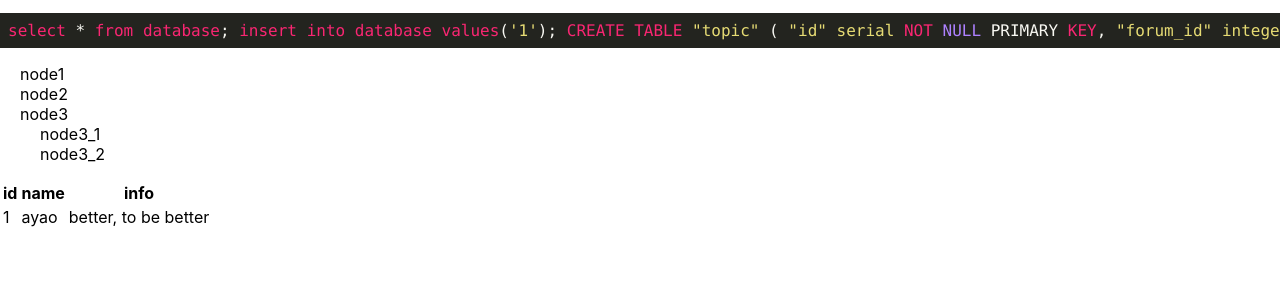
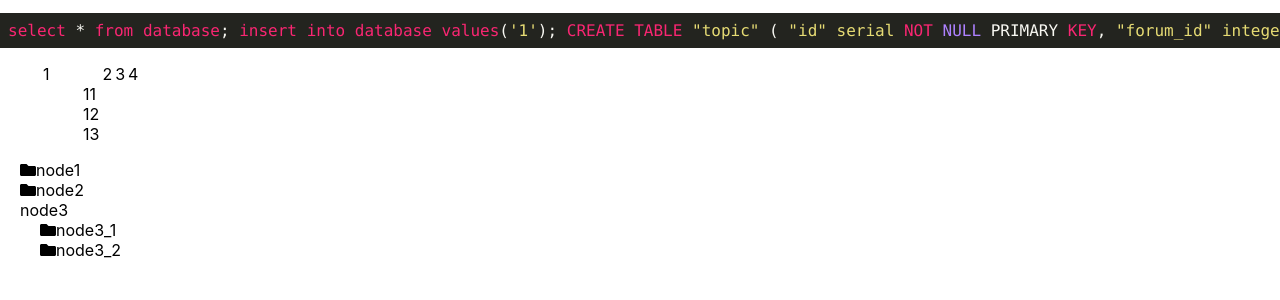
Before and after one commit to zhenjun115/react_pgadmin, a React (Create React App) app: page / in a window 1280 px wide. Shown: the top 300 px of the page. Built offline with nearby package versions, Linux system fonts and the light colour scheme.

Commit message:
simple menu component;

```diff
--- a/package.json
+++ b/package.json
@@ -3,6 +3,10 @@
   "version": "0.1.0",
   "private": true,
   "dependencies": {
+    "@fortawesome/fontawesome": "^1.1.8",
+    "@fortawesome/fontawesome-svg-core": "^1.2.20",
+    "@fortawesome/free-solid-svg-icons": "^5.10.0",
+    "@fortawesome/react-fontawesome": "^0.1.4",
     "highlight.js": "^9.15.8",
     "react": "^16.8.6",
     "react-dom": "^16.8.6",
--- a/src/App.js
+++ b/src/App.js
@@ -1,11 +1,12 @@
 import React from 'react';
-import logo from './logo.svg';
+// import logo from './logo.svg';
 // import './App.css';
 import hljs from 'highlight.js/lib/highlight';
 import sql from 'highlight.js/lib/languages/sql';
 import 'highlight.js/styles/monokai-sublime.css';
 import Tree from './Nav/Tree';
 import List from './Nav/List';
+import Menu from './Nav/Menu';
 
 // hljs.registerLanguage( 'sql', sql );
 
@@ -66,8 +67,9 @@ class App extends React.Component {
                     </pre>
                 </div>
 
-                <Tree data={treeData}/>
-                <List head={listHead} data={listData} />
+                <Menu />
+                <Tree data={treeData} />
+                {/* <List head={listHead} data={listData} /> */}
         </div>
       );
     }
--- /dev/null
+++ b/src/Nav/Menu.css
@@ -0,0 +1,19 @@
+ul.Menu {
+    list-style: none;
+}
+
+ul.Menu > li {
+    float: left;
+    margin-left: 3px;
+}
+
+ul.Menu::after {
+    display: block;
+    content: ' ';
+    clear: both;
+}
+
+ul.Menu ul.SubMenu {
+    list-style: none;
+    position: relative;
+}
--- /dev/null
+++ b/src/Nav/Menu.js
@@ -0,0 +1,22 @@
+import React from 'react';
+import './Menu.css';
+
+function Menu( props ) {
+
+    return (
+        <ul className="Menu">
+            <li>1
+                <ul className="SubMenu">
+                    <li>11</li>
+                    <li>12</li>
+                    <li>13</li>
+                </ul>
+            </li>
+            <li>2</li>
+            <li>3</li>
+            <li>4</li>
+        </ul>
+    );
+}
+
+export default Menu;
--- a/src/Nav/Tree.js
+++ b/src/Nav/Tree.js
@@ -1,10 +1,20 @@
 import React from 'react';
 import "./Tree.css";
+import { FontAwesomeIcon } from '@fortawesome/react-fontawesome';
+import { faCoffee, faFolder } from '@fortawesome/free-solid-svg-icons'
 
-function Tree( props ) {
-    var toggleDirNode = function() {
+class Tree extends React.Component {
+
+    constructor( props ) {
+        super( props );
+        this.state = {
+            data: props.data
+        }
+    }
+
+    toggleDirNode = function() {
         console.log( "toggle open" );
-    };
+    }
 
     /**
      * 树节点结构
@@ -15,12 +25,12 @@ function Tree( props ) {
       * 渲染非叶子节点
       * @param {*} dir
       */
-    var renderDir = function( dir ) {
+    renderDir( dir ) {
         const nodes = dir.child.map( (node) => {
             if( !node.child ) {
-                return renderNode( node );
+                return this.renderNode( node );
             } else {
-                renderDir( node );
+                this.renderDir( node );
             }
         } );
 
@@ -29,26 +39,28 @@ function Tree( props ) {
                 {nodes}
             </ul>
         );
-    };
+    }
 
     /**
      * 渲染叶子节点
      * @param {*} node
      */
-    var renderNode = function( node ) {
+    renderNode( node ) {
         return (
-            <li className="TreeNode" key={node.name}>
+            <li className="TreeNode" key={node.name} onClick={ () => node.icon = "default" }>
+                <span><FontAwesomeIcon icon={faFolder} /></span>
                 {node.name}
             </li>
         );
-    };
+    }
 
+    render() {
         // console.log( props.data );
-    const tree = props.data.map( (node) => {
+        const tree = this.state.data.map( (node) => {
             if( !node.child ) {
-            return renderNode(node);
+                return this.renderNode(node);
             } else {
-            return <li className="TreeNode">{node.name} { renderDir( node ) }</li>
+                return <li className="TreeNode">{node.name} { this.renderDir( node ) }</li>
             }
         } );
 
@@ -58,5 +70,6 @@ function Tree( props ) {
             </ul>
         );
     }
+}
 
 export default Tree;
```
Also changed, not shown: src/Nav/List.js (+6 -1 lines), 1 other file (tests, documents, lock files or other folders). Lines whose indentation alone changed are shown as unchanged.
